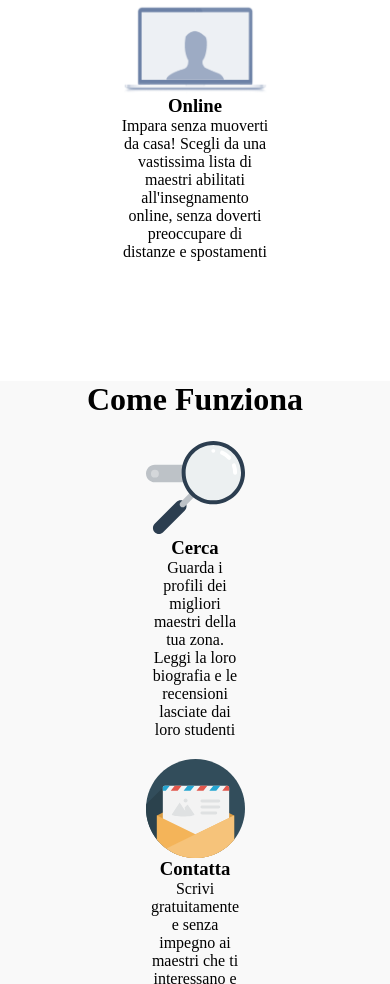
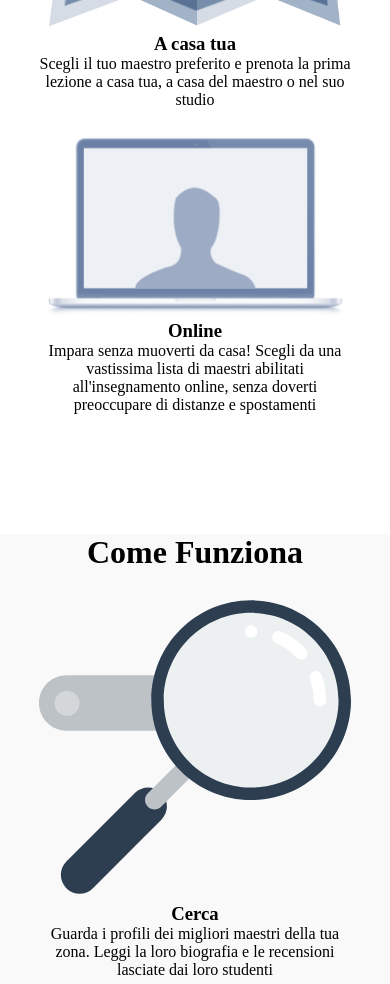
Before and after one commit to GiuseppeTodisco92/html-css-resp-wannabe, a plain HTML site: page index.html in a window 390 px wide. Shown: the part 436-1420 px from the top of the page. Drawn offline with Linux system fonts and the light colour scheme.

Commit message:
fix screen 420px

```diff
--- a/style.css
+++ b/style.css
@@ -74,7 +74,7 @@ img {
 
 /* screen da 0 - 420 px  */
 
-@media screen and (max-width: 420px) {
+@media screen and (min-width: 0px) and (max-width: 420px) {
   /* reset  */
   * {
     box-sizing: border-box;
@@ -82,13 +82,9 @@ img {
     padding: 0;
   }
 
-  body {
-    max-width: 420px;
-    margin: auto;
-  }
 
   .row {
-    max-width: 300px;
+    max-width: 100%;
     display: flex;
     flex-direction: column;
     align-items: center;
@@ -102,15 +98,26 @@ img {
     /* per centrare orizzontalmente */
     width: 100%;
     height: 100%;
+    margin: auto;
+  }
+
+  #lezioni .row > .left,
+  #lezioni .row > .right {
+    width: 80%;
+    margin: auto;
   }
 
   #steps .row img {
     display: block;
     width: 100%;
     height: 50%;
+    margin: auto;
   }
 
-  #steps {
-    text-align: center;
+  #steps .row > .left,
+  #steps .row > .central,
+  #steps .row > .right {
+    float: left;
+    width: 80%;
+    margin: auto;
   }
-}
```
